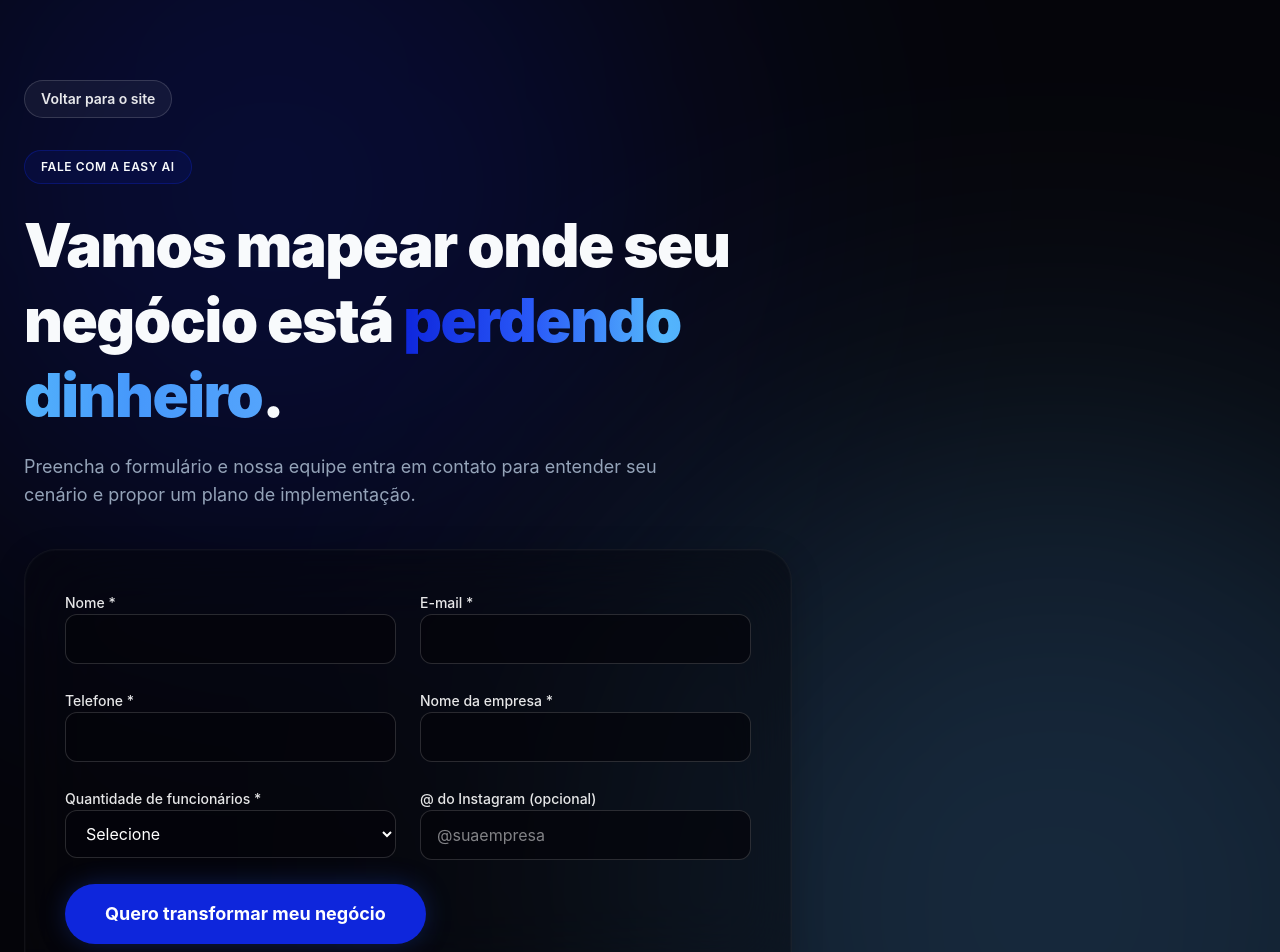
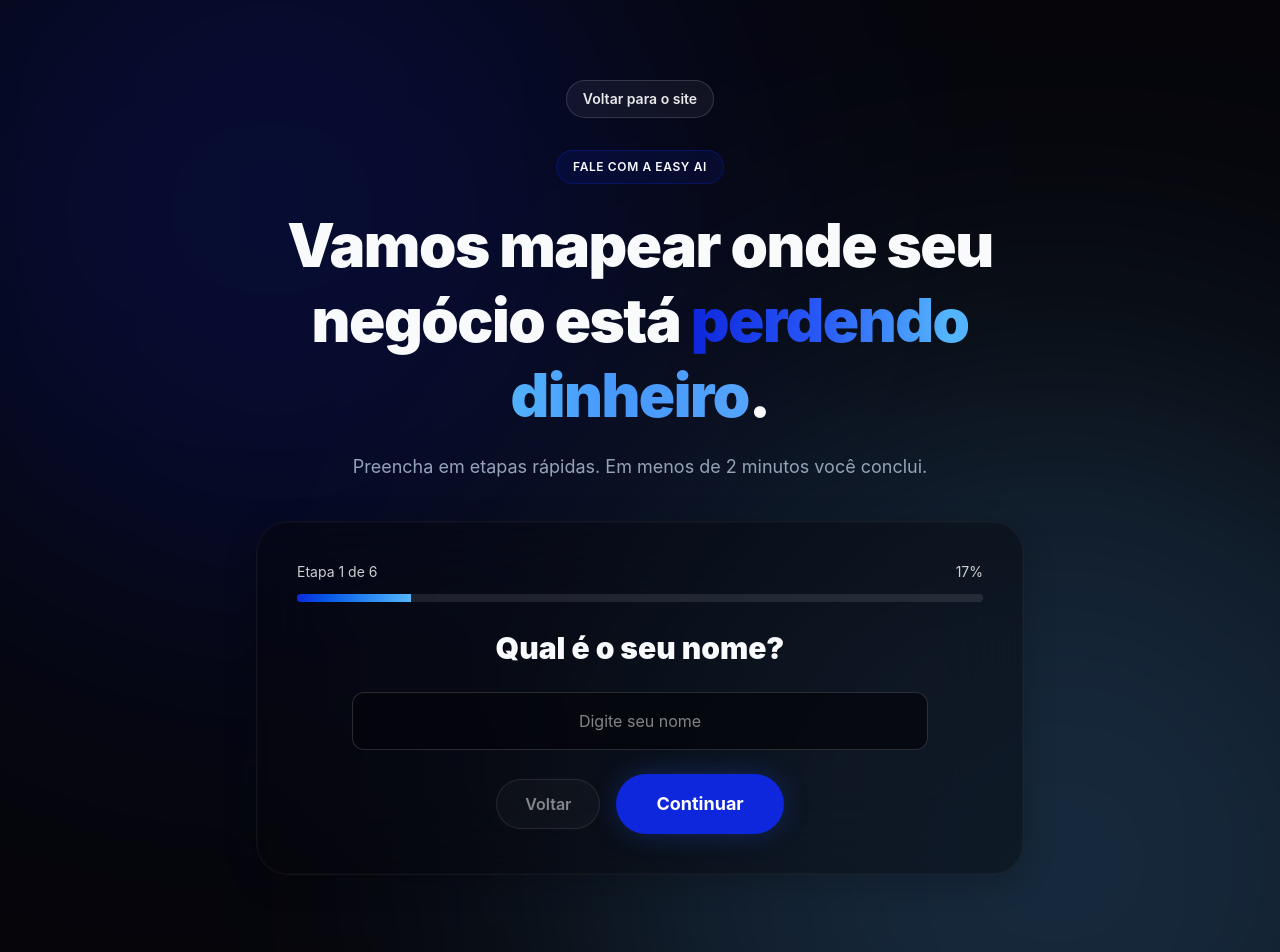
Before and after one commit to filipefernan/easy-ai-landing, a Next.js app: page /formulario in a window 1280 px wide. Shown: the top 952 px of the page. Built offline with nearby package versions, Linux system fonts and the light colour scheme.

Commit message:
feat: redesign lead form as centered multi-step flow

```diff
--- a/src/app/formulario/page.tsx
+++ b/src/app/formulario/page.tsx
@@ -32,18 +32,113 @@ const employeeOptions = [
   "500+",
 ];
 
+type StepConfig = {
+  field: keyof LeadForm;
+  label: string;
+  type: "text" | "email" | "tel" | "select";
+  required: boolean;
+  placeholder?: string;
+  options?: string[];
+  helper?: string;
+};
+
+const steps: StepConfig[] = [
+  {
+    field: "name",
+    label: "Qual é o seu nome?",
+    type: "text",
+    required: true,
+    placeholder: "Digite seu nome",
+  },
+  {
+    field: "email",
+    label: "Qual é o seu melhor e-mail?",
+    type: "email",
+    required: true,
+    placeholder: "voce@empresa.com",
+  },
+  {
+    field: "phone",
+    label: "Qual é o seu telefone?",
+    type: "tel",
+    required: true,
+    placeholder: "(11) 99999-9999",
+  },
+  {
+    field: "company",
+    label: "Qual é o nome da sua empresa?",
+    type: "text",
+    required: true,
+    placeholder: "Nome da empresa",
+  },
+  {
+    field: "employees",
+    label: "Quantos funcionários sua empresa tem?",
+    type: "select",
+    required: true,
+    options: employeeOptions,
+  },
+  {
+    field: "instagram",
+    label: "Qual é o @ do Instagram da empresa?",
+    type: "text",
+    required: false,
+    placeholder: "@suaempresa",
+    helper: "Opcional",
+  },
+];
+
+function isValidEmail(value: string): boolean {
+  return /^[^\s@]+@[^\s@]+\.[^\s@]+$/.test(value);
+}
+
 export default function FormularioPage() {
   const [form, setForm] = useState<LeadForm>(initialForm);
+  const [currentStep, setCurrentStep] = useState(0);
   const [isSubmitting, setIsSubmitting] = useState(false);
   const [message, setMessage] = useState<string | null>(null);
   const [isError, setIsError] = useState(false);
+  const [fieldError, setFieldError] = useState<string | null>(null);
 
   const handleChange = (field: keyof LeadForm, value: string) => {
     setForm((prev) => ({ ...prev, [field]: value }));
+    setFieldError(null);
+    setMessage(null);
+  };
+
+  const validateStep = (stepIndex: number): boolean => {
+    const step = steps[stepIndex];
+    const value = form[step.field].trim();
+
+    if (step.required && !value) {
+      setFieldError("Preencha este campo para continuar.");
+      return false;
+    }
+
+    if (step.field === "email" && value && !isValidEmail(value)) {
+      setFieldError("Digite um e-mail válido.");
+      return false;
+    }
+
+    setFieldError(null);
+    return true;
+  };
+
+  const goToNextStep = () => {
+    if (!validateStep(currentStep)) return;
+    setCurrentStep((prev) => Math.min(prev + 1, steps.length - 1));
   };
 
   const handleSubmit = async (event: FormEvent<HTMLFormElement>) => {
     event.preventDefault();
+
+    if (currentStep < steps.length - 1) {
+      goToNextStep();
+      return;
+    }
+
+    if (!validateStep(currentStep)) return;
+
     setIsSubmitting(true);
     setMessage(null);
     setIsError(false);
@@ -64,6 +159,7 @@ export default function FormularioPage() {
       }
 
       setForm(initialForm);
+      setCurrentStep(0);
       setMessage("Formulário enviado com sucesso. Em breve entraremos em contato.");
     } catch {
       setIsError(true);
@@ -73,6 +169,11 @@ export default function FormularioPage() {
     }
   };
 
+  const activeStep = steps[currentStep];
+  const activeValue = form[activeStep.field];
+  const progress = ((currentStep + 1) / steps.length) * 100;
+  const isLastStep = currentStep === steps.length - 1;
+
   return (
     <main className="min-h-screen bg-background text-foreground selection:bg-primary/30 relative overflow-hidden">
       <div className="absolute inset-0 z-0 bg-background">
@@ -80,7 +181,8 @@ export default function FormularioPage() {
         <div className="absolute top-[40%] -right-[20%] w-[60rem] h-[60rem] bg-accent/20 rounded-full blur-[150px] mix-blend-screen" />
       </div>
 
-      <div className="relative z-10 container mx-auto px-6 py-14 md:py-20">
+      <div className="relative z-10 min-h-screen flex items-center justify-center px-6 py-14 md:py-20">
+        <div className="w-full max-w-3xl text-center">
           <Link
             href="/"
             className="inline-flex items-center rounded-full border border-white/15 bg-white/5 px-4 py-2 text-sm font-semibold text-white/90 hover:bg-white/10 transition-colors"
@@ -88,111 +190,75 @@ export default function FormularioPage() {
             Voltar para o site
           </Link>
 
-        <div className="mt-8 max-w-3xl">
+          <div className="mt-8">
             <p className="inline-flex rounded-full border border-primary/30 bg-primary/10 px-4 py-2 text-xs font-semibold uppercase tracking-wider">
               Fale com a Easy AI
             </p>
             <h1 className="mt-6 text-4xl md:text-6xl font-black tracking-tight leading-tight">
               Vamos mapear onde seu negócio está <span className="text-gradient">perdendo dinheiro</span>.
             </h1>
-          <p className="mt-5 text-lg text-muted-foreground max-w-2xl">
-            Preencha o formulário e nossa equipe entra em contato para entender seu cenário e propor um plano de implementação.
+            <p className="mt-5 text-lg text-muted-foreground max-w-2xl mx-auto">
+              Preencha em etapas rápidas. Em menos de 2 minutos você conclui.
             </p>
           </div>
 
-        <div className="mt-10 max-w-3xl glass rounded-[2rem] p-7 md:p-10 border border-white/10">
-          <form onSubmit={handleSubmit} className="space-y-6">
-            <div className="grid gap-6 md:grid-cols-2">
-              <label className="space-y-2">
-                <span className="text-sm font-medium text-white/90">Nome *</span>
-                <input
-                  type="text"
-                  value={form.name}
-                  onChange={(event) => handleChange("name", event.target.value)}
-                  required
-                  className="w-full rounded-xl border border-white/15 bg-background/70 px-4 py-3 text-white outline-none focus:border-primary transition-colors"
-                />
-              </label>
-
-              <label className="space-y-2">
-                <span className="text-sm font-medium text-white/90">E-mail *</span>
-                <input
-                  type="email"
-                  value={form.email}
-                  onChange={(event) => handleChange("email", event.target.value)}
-                  required
-                  className="w-full rounded-xl border border-white/15 bg-background/70 px-4 py-3 text-white outline-none focus:border-primary transition-colors"
-                />
-              </label>
+          <div className="mt-10 glass rounded-[2rem] p-7 md:p-10 border border-white/10">
+            <div className="mb-7">
+              <div className="flex items-center justify-between text-sm text-white/80">
+                <span>Etapa {currentStep + 1} de {steps.length}</span>
+                <span>{Math.round(progress)}%</span>
+              </div>
+              <div className="mt-3 h-2 w-full rounded-full bg-white/10 overflow-hidden">
+                <div className="h-full bg-gradient-to-r from-primary to-accent transition-all duration-300" style={{ width: `${progress}%` }} />
+              </div>
             </div>
 
-            <div className="grid gap-6 md:grid-cols-2">
-              <label className="space-y-2">
-                <span className="text-sm font-medium text-white/90">Telefone *</span>
-                <input
-                  type="tel"
-                  value={form.phone}
-                  onChange={(event) => handleChange("phone", event.target.value)}
-                  required
-                  className="w-full rounded-xl border border-white/15 bg-background/70 px-4 py-3 text-white outline-none focus:border-primary transition-colors"
-                />
-              </label>
-
-              <label className="space-y-2">
-                <span className="text-sm font-medium text-white/90">Nome da empresa *</span>
-                <input
-                  type="text"
-                  value={form.company}
-                  onChange={(event) => handleChange("company", event.target.value)}
-                  required
-                  className="w-full rounded-xl border border-white/15 bg-background/70 px-4 py-3 text-white outline-none focus:border-primary transition-colors"
-                />
-              </label>
+            <form onSubmit={handleSubmit} className="space-y-6">
+              <div className="space-y-3">
+                <h2 className="text-2xl md:text-3xl font-black leading-tight">{activeStep.label}</h2>
+                {activeStep.helper ? (
+                  <p className="text-sm text-muted-foreground">{activeStep.helper}</p>
+                ) : null}
               </div>
 
-            <div className="grid gap-6 md:grid-cols-2">
-              <label className="space-y-2">
-                <span className="text-sm font-medium text-white/90">Quantidade de funcionários *</span>
+              <div className="max-w-xl mx-auto">
+                {activeStep.type === "select" ? (
                   <select
-                  value={form.employees}
-                  onChange={(event) => handleChange("employees", event.target.value)}
-                  required
-                  className="w-full rounded-xl border border-white/15 bg-background/70 px-4 py-3 text-white outline-none focus:border-primary transition-colors"
+                    value={activeValue}
+                    onChange={(event) => handleChange(activeStep.field, event.target.value)}
+                    className="w-full rounded-xl border border-white/15 bg-background/70 px-4 py-4 text-white text-center outline-none focus:border-primary transition-colors"
+                    required={activeStep.required}
                   >
                     <option value="" disabled>
-                    Selecione
+                      Selecione uma faixa
                     </option>
-                  {employeeOptions.map((option) => (
+                    {activeStep.options?.map((option) => (
                       <option key={option} value={option}>
                         {option}
                       </option>
                     ))}
                   </select>
-              </label>
-
-              <label className="space-y-2">
-                <span className="text-sm font-medium text-white/90">@ do Instagram (opcional)</span>
+                ) : (
                   <input
-                  type="text"
-                  value={form.instagram}
-                  onChange={(event) => handleChange("instagram", event.target.value)}
-                  placeholder="@suaempresa"
-                  className="w-full rounded-xl border border-white/15 bg-background/70 px-4 py-3 text-white outline-none focus:border-primary transition-colors"
+                    type={activeStep.type}
+                    value={activeValue}
+                    onChange={(event) => handleChange(activeStep.field, event.target.value)}
+                    placeholder={activeStep.placeholder}
+                    required={activeStep.required}
+                    className="w-full rounded-xl border border-white/15 bg-background/70 px-4 py-4 text-white text-center outline-none focus:border-primary transition-colors"
                   />
-              </label>
+                )}
               </div>
 
-            <button
-              type="submit"
-              disabled={isSubmitting}
-              className="w-full md:w-auto px-10 py-4 rounded-full bg-primary text-white font-bold text-lg hover:bg-blue-500 transition-all glow disabled:opacity-60 disabled:cursor-not-allowed"
-            >
-              {isSubmitting ? "Enviando..." : "Quero transformar meu negócio"}
-            </button>
+              {fieldError ? (
+                <p className="rounded-xl border border-amber-500/40 bg-amber-500/10 px-4 py-3 text-sm text-amber-200 max-w-xl mx-auto">
+                  {fieldError}
+                </p>
+              ) : null}
 
               {message ? (
                 <p
-                className={`rounded-xl border px-4 py-3 text-sm ${
+                  className={`rounded-xl border px-4 py-3 text-sm max-w-xl mx-auto ${
                     isError
                       ? "border-red-500/40 bg-red-500/10 text-red-200"
                       : "border-emerald-500/40 bg-emerald-500/10 text-emerald-200"
@@ -201,7 +267,26 @@ export default function FormularioPage() {
                   {message}
                 </p>
               ) : null}
+
+              <div className="flex flex-col sm:flex-row items-center justify-center gap-4">
+                <button
+                  type="button"
+                  onClick={() => setCurrentStep((prev) => Math.max(prev - 1, 0))}
+                  disabled={currentStep === 0 || isSubmitting}
+                  className="w-full sm:w-auto px-7 py-3 rounded-full border border-white/20 bg-white/5 text-white font-semibold disabled:opacity-50 disabled:cursor-not-allowed"
+                >
+                  Voltar
+                </button>
+                <button
+                  type="submit"
+                  disabled={isSubmitting}
+                  className="w-full sm:w-auto px-10 py-4 rounded-full bg-primary text-white font-bold text-lg hover:bg-blue-500 transition-all glow disabled:opacity-60 disabled:cursor-not-allowed"
+                >
+                  {isSubmitting ? "Enviando..." : isLastStep ? "Enviar formulário" : "Continuar"}
+                </button>
+              </div>
             </form>
+          </div>
         </div>
       </div>
     </main>
```
Lines whose indentation alone changed are shown as unchanged.
